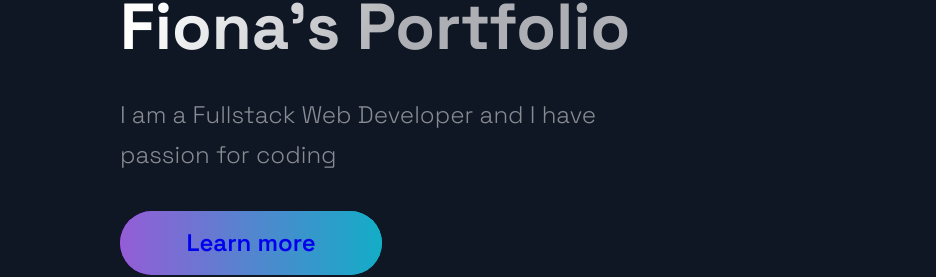
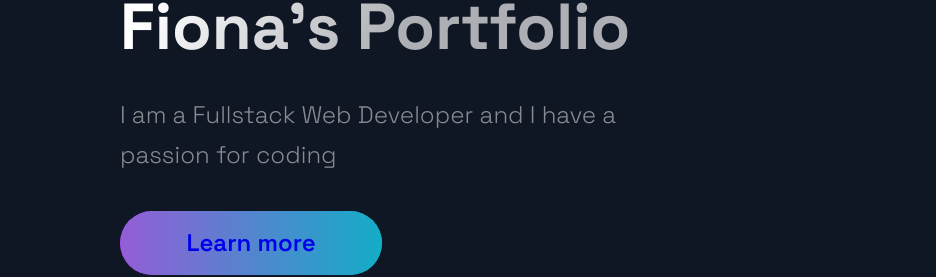
Before and after one commit to fiona123-git/portfolio_1, a Next.js app: page / in a window 1280 px wide. Shown: the part 233-510 px from the top of the page, without its empty margins (0-936 px from the left). Built offline with nearby package versions, Linux system fonts and the light colour scheme.

Commit message:
changed sentence

```diff
--- a/src/components/Landing/Landing.js
+++ b/src/components/Landing/Landing.js
@@ -18,7 +18,7 @@ const Landing = (props) => (
         </SectionTitle>
 
         <SectionText>
-      I am a Fullstack  Web Developer and I have passion for coding
+      I am a Fullstack  Web Developer and I have a passion for coding
         </SectionText>
 
           <Button onClick={props.handleClick}><Link href="#projects">Learn more</Link></Button>
```
